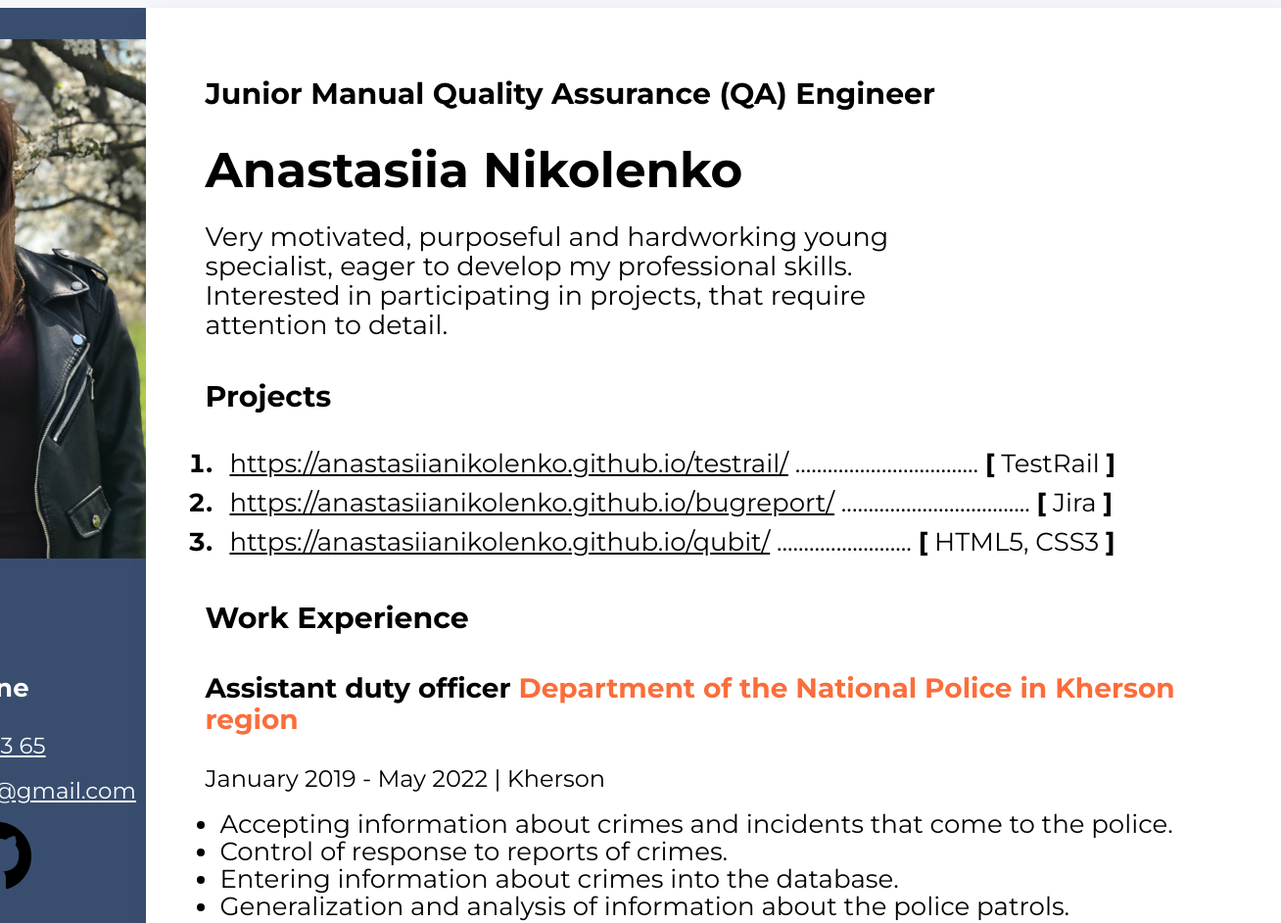
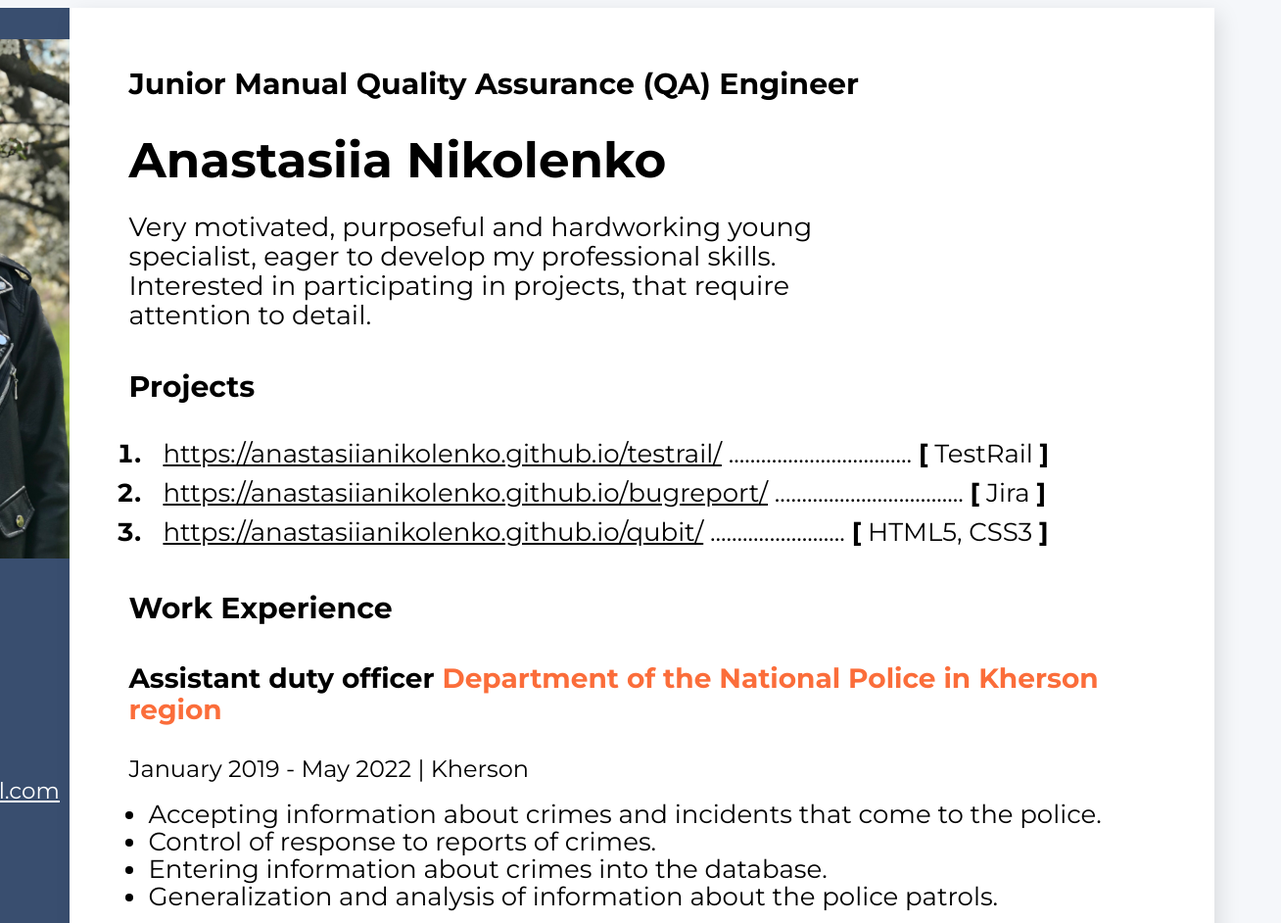
Before and after one commit to AnastasiiaNikolenko/resume, a plain HTML site: page index.html in a window 1280 px wide. Shown: the top 942 px of the page at 98% size, 1308 px wide, since content can reach past the window. Drawn offline with Linux system fonts and the light colour scheme.

Commit message:
Add files via upload

```diff
--- a/styles/styles.css
+++ b/styles/styles.css
@@ -7,14 +7,14 @@ body {
 .Main {
     display: flex;
     flex-direction: row-reverse;
-    width: 1300px;
+    width: 1200px;
     margin: 0 auto;
 }
 
 .Main_content {
     background-color: #FFFFFF;
     box-shadow: 6px 6px 20px rgba(0, 0, 0, 0.1);
-    padding: 30px 60px;
+    padding: 20px 60px;
 }
 
 /* about styles */
@@ -56,7 +56,7 @@ body {
 
 .project_list {
     padding: 0;
-    margin-left: 15px;
+    margin-left: 20px;
 }
 
 .title {
@@ -85,13 +85,13 @@ body {
 }
 
 .project_link {
-    margin-left: 10px;
+    margin-left: 15px;
 }
 
 .project_brecket {
     font-weight: 700;
     font-size: 26px;
-    line-height: 30px;
+    line-height: 28px;
     color: #000000;
 }
 
@@ -131,7 +131,7 @@ body {
 
 .work_list {
     padding: 0;
-    margin-left: 15px;
+    margin-left: 20px;
 }
 
 .work_list_item {
```
